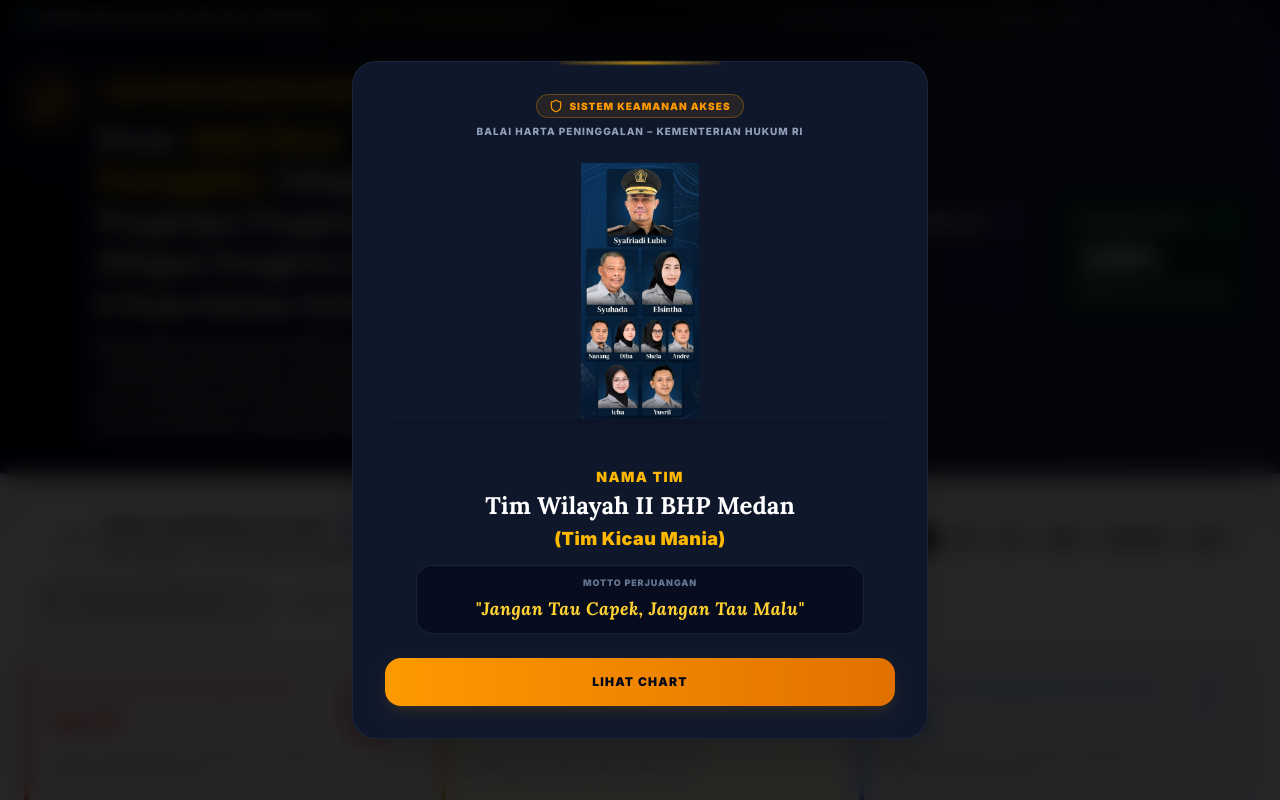
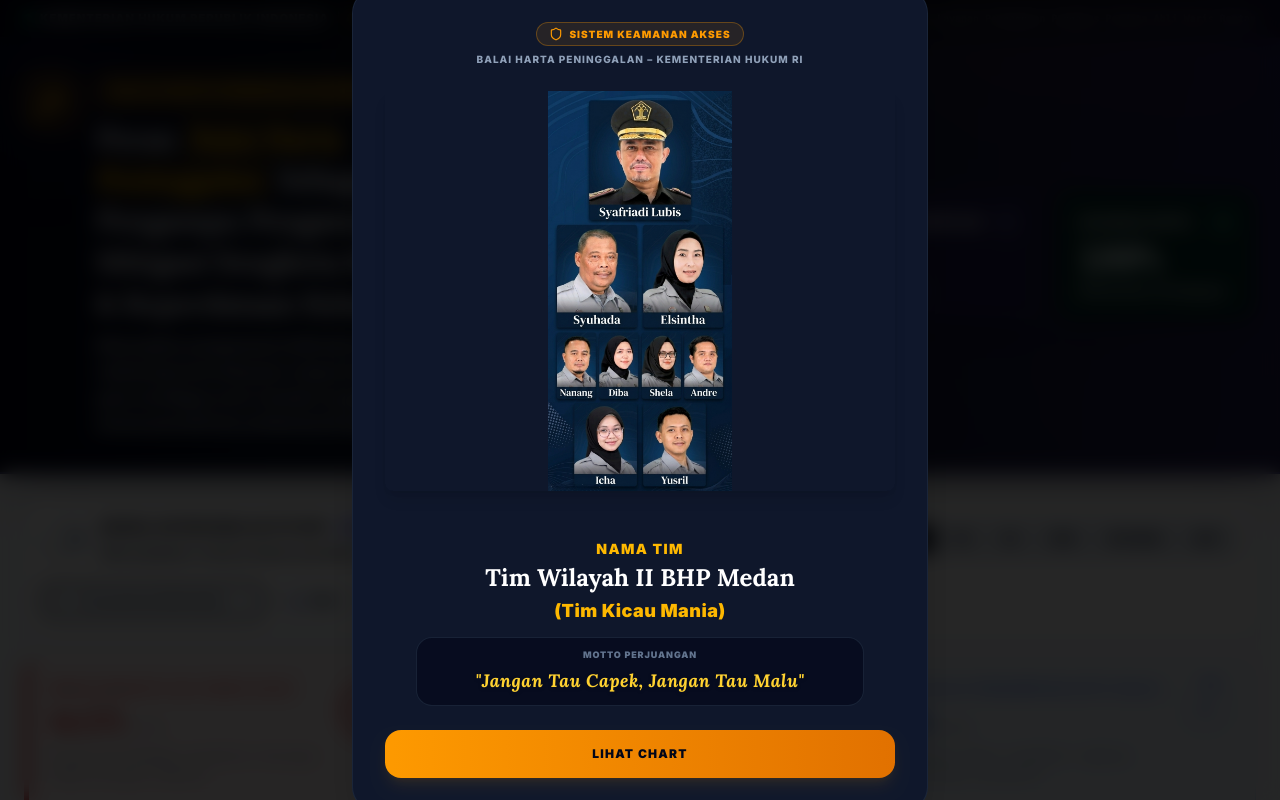
Before and after one commit to artheralawfirm-cloud/Curatele-Research-Update-V3-, a React (Vite) app: page / in a window 1280 px wide. Shown: the top 800 px of the page. Built offline with nearby package versions, Linux system fonts and the light colour scheme.

Commit message:
penyesuaian foto

```diff
--- a/src/App.tsx
+++ b/src/App.tsx
@@ -617,7 +617,7 @@ export default function App() {
               </div>
 
               {/* Gambar Tim Wilayah II */}
-              <img src="/foto-tim.png" alt="Foto Tim Wilayah II" className="w-full max-h-64 object-contain mx-auto rounded-lg shadow-lg mb-6" />
+              <img src="/foto-tim.png" alt="Foto Tim Wilayah II" className="w-full max-h-[400px] object-contain mx-auto rounded-lg shadow-lg mb-6" />
 
               {/* Names block */}
               <div className="space-y-3">
```
